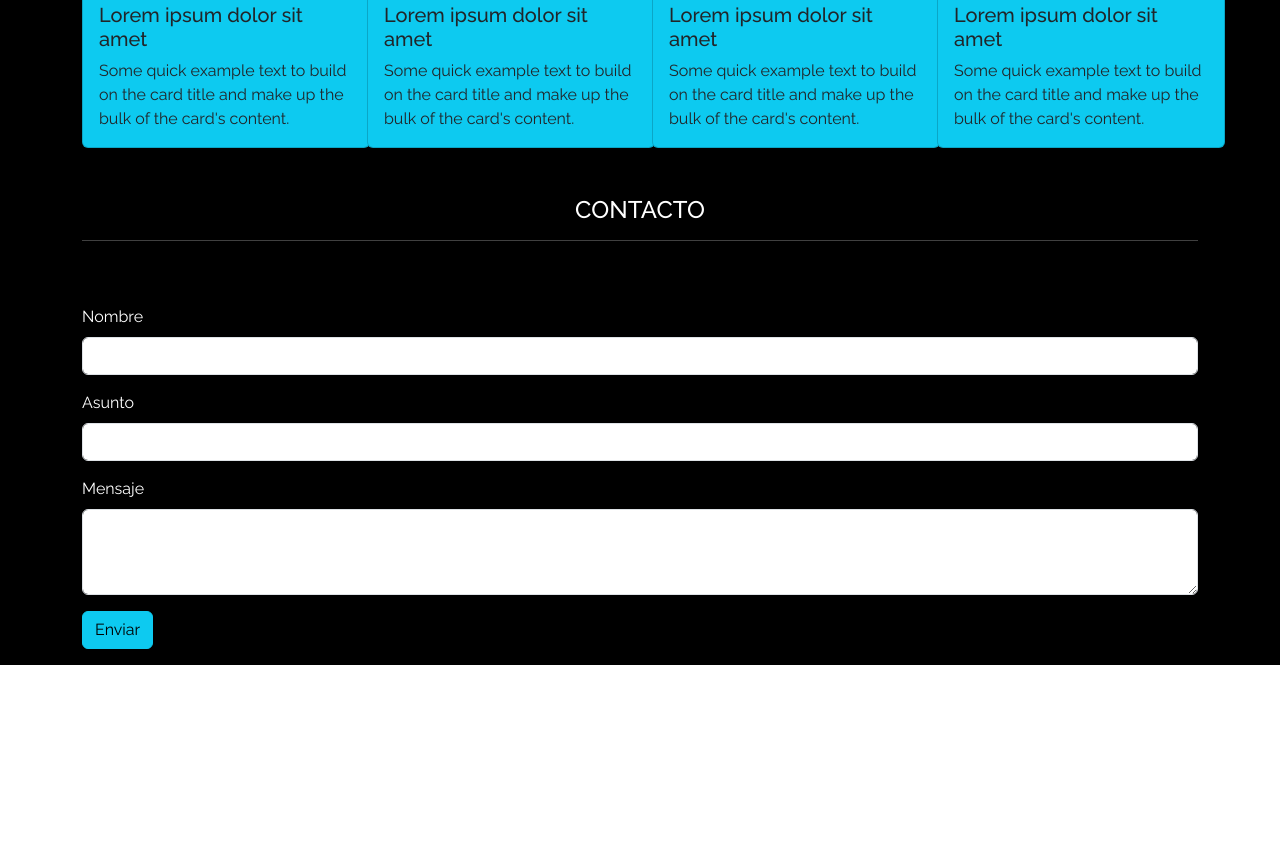
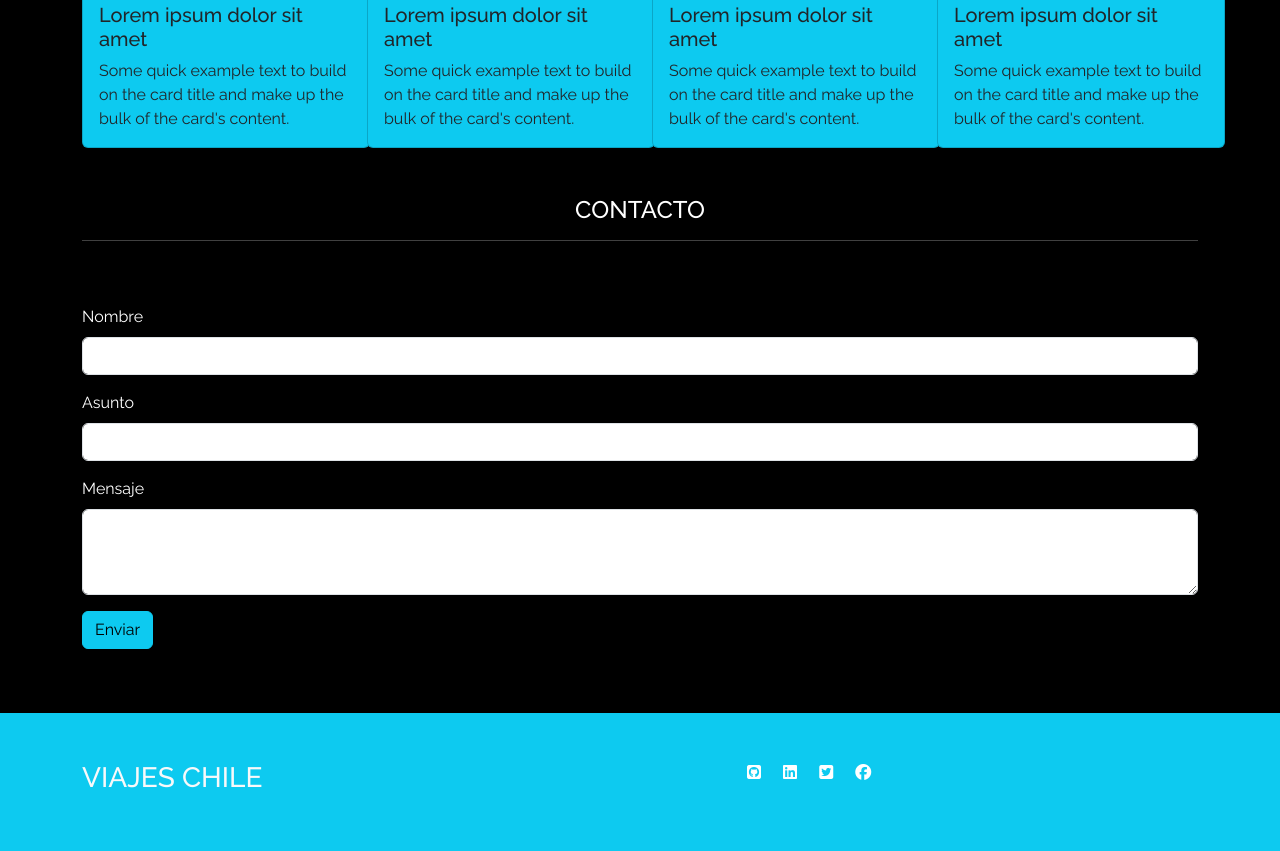
Before and after one commit to joseMunozNunez10/viajesChile, a plain HTML site: page index.html in a window 1280 px wide. Shown: the part 1818-2669 px from the top of the page. Before the commit the page ends 2483 px from the top, so only its background shows below. Drawn offline with nearby package versions, Linux system fonts and the light colour scheme.

Commit message:
se agrega seccion destacados, formulario t footer

```diff
--- a/assets/css/style.css
+++ b/assets/css/style.css
@@ -3,15 +3,6 @@ body {
     color: #ffffff;
 }
 
-.carousel-background {
-    position: absolute;
-    top: 0;
-    left: 0;
-    width: 100%;
-    height: 100%;
-    overflow: hidden;
-    z-index: -2;
-}
 
 .bg-black {
     background-color: black;
@@ -33,3 +24,8 @@ h4 {
     width:286px;
     height: 191px;
 }
+
+.fa-brands{
+    width: 2rem;
+    height: 2rem;
+}
--- a/index.html
+++ b/index.html
@@ -132,7 +132,7 @@
                 <h4 class="text-center">DESTACADOS</h4>
                 <hr class="text-center bg-light">
             </div>
-            <div class="row">
+            <div class="row ">
                 <div class="col-sm-12 col-md-3">
                     <div class="card bg-info" style="width: 18rem;">
                         <img src="./assets/img/card1.jpg" class="card-img-top" alt="...">
@@ -201,19 +201,34 @@
                     <label for="exampleFormControlTextarea1" class="form-label">Mensaje</label>
                     <textarea class="form-control" id="exampleFormControlTextarea1" rows="3"></textarea>
                 </div>
-                <div class="col-auto">
+                <div class="col-auto pb-5">
                     <button type="submit" class="btn btn-info mb-3">Enviar</button>
                 </div>
-
             </div>
-
         </div>
 
 
 
     </section>
 
-    <footer>
+    <!--Footer-->
+    <footer class="bg-info">
+        <div class="container justify-content-end">
+            <div class="row justify-content-end">
+                <div class="col-md-5">
+                    <div class="">
+                        <h3 class="text-light pt-5 pb-5">VIAJES CHILE</h3>
+                    </div>
+                </div>
+                <div class="col-md-5 ms-auto pt-5 " >
+                    <a href="https://github.com"></a><i class="fa-brands fa-github-square"></i>
+                    <a href="https://www.linkedin.com/"></a><i class="fa-brands fa-linkedin"></i>
+                    <a href="https://twtter.com"></a><i class="fa-brands fa-twitter-square"></i>
+                    <a href="https://www.facebook.com"></a><i class="fa-brands fa-facebook"></i>
+                </div>
+            </div>
+
+        </div>
 
 
 
```
